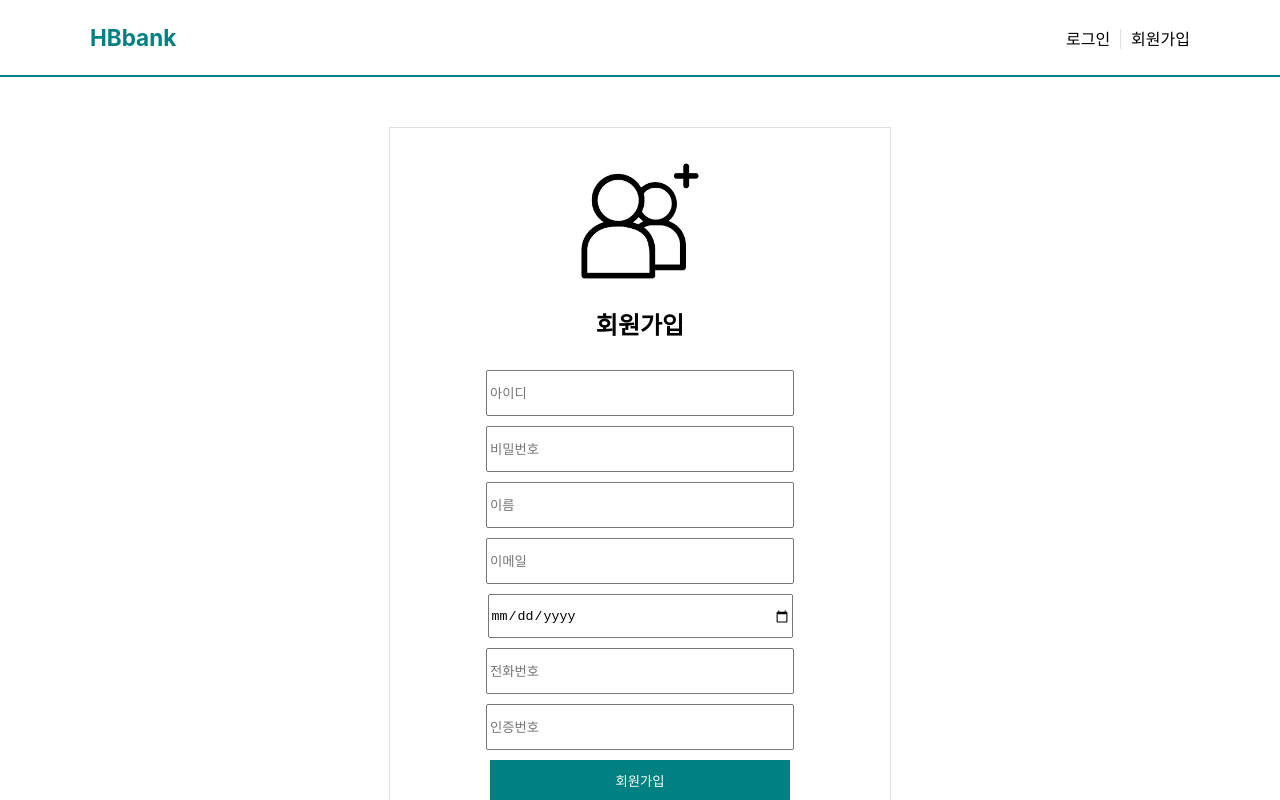
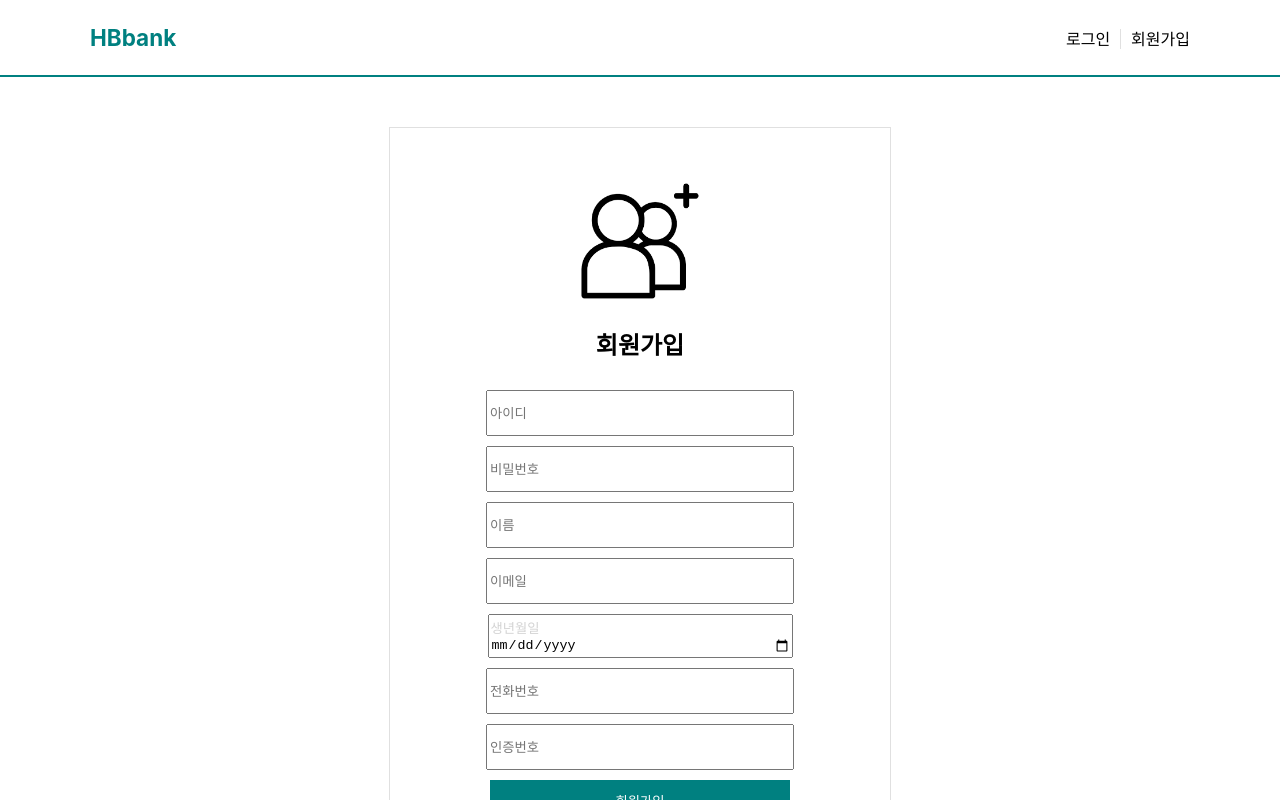
Before and after one commit to baehoonbae/bank-project, a React (Create React App) app in the folder frontend/create-react-app/: page /user/signup in a window 1280 px wide. Shown: the top 800 px of the page. Built offline with nearby package versions, Linux system fonts and the light colour scheme.

Commit message:
refactor: 회원가입 폼과 input 태그 스타일 수정

```diff
--- a/frontend/create-react-app/src/components/app/App.css
+++ b/frontend/create-react-app/src/components/app/App.css
@@ -99,12 +99,18 @@
 }
 
 .signUpForm {
+  min-height: 700px;
   width: 500px;
-  height: 700px;
   margin-top: 50px;
   border: 1.3px solid #e0e0e0;
   display: flex;
   justify-content: center;
   align-items: center;
   flex-direction: column;
+  padding: 20px 0;
 }
+
+input[type="date"]:not(.has-value):before{
+  color: lightgray;
+  content: attr(placeholder);
+}
```
